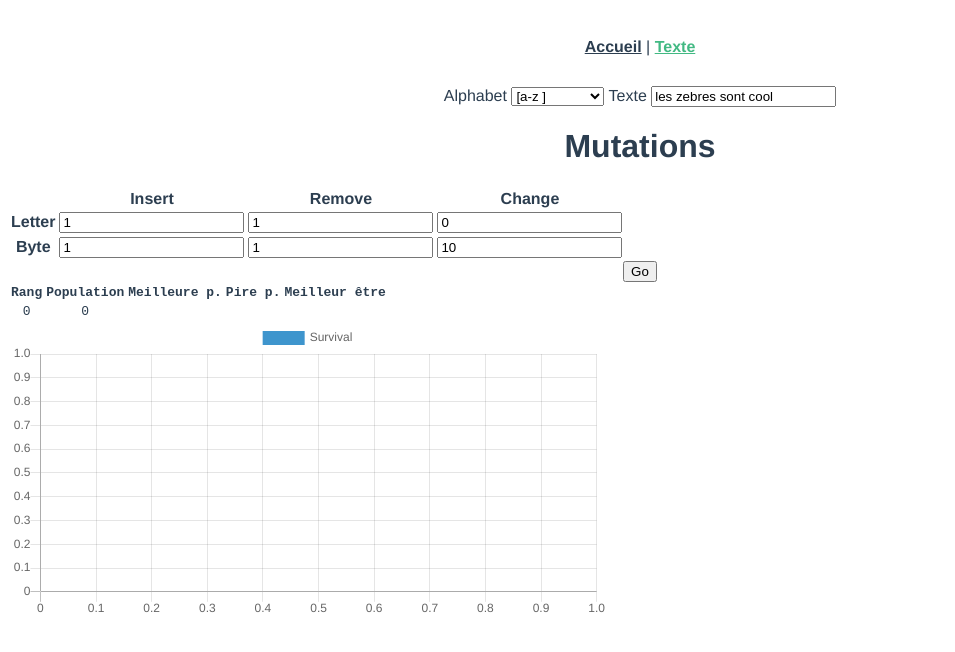
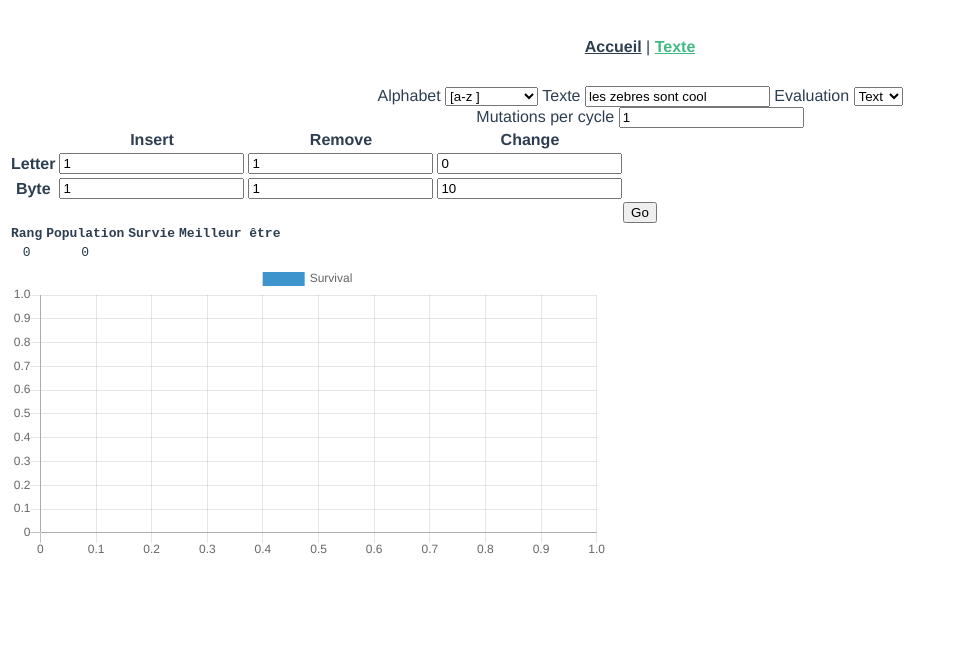
Before and after one commit to oelson/gajs, a Vue app: page /#/text in a window 1280 px wide. Shown: the top 652 px of the page, without its empty margins (0-955 px from the left). Built offline with nearby package versions, Linux system fonts and the light colour scheme.

Commit message:
make byte selection work again

```diff
--- a/package.json
+++ b/package.json
@@ -9,7 +9,7 @@
   "author": "Houillon Nelson",
   "scripts": {
     "serve": "vue-cli-service serve",
-    "serve:worker": "vue-cli-service build --watch --dest public/worker --target lib --formats umd-min --name mutate_text.wk src/mutate_text.wk.js",
+    "serve:wk": "vue-cli-service build --watch --dest public/worker --target lib --formats umd-min --name mutate_text.wk src/mutate_text.wk.js",
     "build": "vue-cli-service build --dest public/worker --target lib --formats umd-min --name mutate_text.wk src/mutate_text.wk.js && vue-cli-service build",
     "test:unit": "vue-cli-service test:unit",
     "lint": "vue-cli-service lint"
--- a/src/ga/bytes.js
+++ b/src/ga/bytes.js
@@ -49,5 +49,5 @@ module.exports = {
   replace_random_byte,
   insert_random_byte,
   remove_random_byte,
-  random_bytes
+  random_bytes,
 }
--- a/src/ga/presentation.js
+++ b/src/ga/presentation.js
@@ -7,7 +7,7 @@ function integer_to_base(int, base, length) {
 }
 
 function binary_string(bytes) {
-  return bytes.map(b => integer_to_base(b, 2, 8)).join("")
+  return bytes.map((b) => integer_to_base(b, 2, 8)).join("")
 }
 
 // https://stackoverflow.com/questions/34309988/byte-array-to-hex-string-conversion-in-javascript
@@ -45,5 +45,5 @@ module.exports = {
   integer_to_base,
   binary_string,
   byte_string,
-  relative_fixed
+  relative_fixed,
 }
--- a/src/ga/process.js
+++ b/src/ga/process.js
@@ -6,7 +6,7 @@ function* generate({
   mutate,
   select,
   success,
-  failure
+  failure,
 }) {
   for (
     let rank = 1;
--- a/src/ga/selection.js
+++ b/src/ga/selection.js
@@ -48,5 +48,5 @@ module.exports = {
   str_distance,
   vector_distance,
   integer_binary_distance,
-  byte_vector_distance
+  byte_vector_distance,
 }
--- a/src/views/EvolveText.vue
+++ b/src/views/EvolveText.vue
@@ -24,9 +24,26 @@
           :readonly="worker !== undefined"
         />
       </label>
+      <label>
+        Evaluation
+        <select v-model="conf.selection.evaluation">
+          <option value="text_distance">Text</option>
+          <option value="bytes_distance">Byte</option>
+        </select>
+      </label>
     </div>
-    <h1>Mutations</h1>
-    <table class="conf-group">
+
+    <div class="conf-group">
+      <label>
+        Mutations per cycle
+        <input
+          type="number"
+          min="0"
+          v-model.number="conf.mutations.number_per_cycle"
+          size="2"
+        />
+      </label>
+      <table>
         <thead>
           <tr>
             <th></th>
@@ -92,6 +109,7 @@
           </tr>
         </tbody>
       </table>
+    </div>
 
     <button ref="go" @click="toggle">
       <template v-if="worker !== undefined">Stop</template>
@@ -103,8 +121,7 @@
         <tr>
           <th>Rang</th>
           <th>Population</th>
-          <th>Meilleure p.</th>
-          <th>Pire p.</th>
+          <th>Survie</th>
           <th class="phenotype">Meilleur être</th>
         </tr>
       </thead>
@@ -113,10 +130,11 @@
           <td>{{ latest.rank }}</td>
           <td>{{ latest.population_length }}</td>
           <td class="probability">
-            {{ formatSurvivalP(latest.best.survival_p) }}
-          </td>
-          <td class="probability">
-            {{ formatSurvivalP(latest.worst.survival_p) }}
+            <template v-if="latest.best !== ''">
+              {{ formatSurvivalP(latest.best.survival_p) }}-{{
+                formatSurvivalP(latest.worst.survival_p)
+              }}
+            </template>
           </td>
           <td class="phenotype">{{ latest.best.phenotype }}</td>
         </tr>
```
Also changed, not shown: src/ga/text.js (+14 -14 lines). Lines whose indentation alone changed are shown as unchanged.
